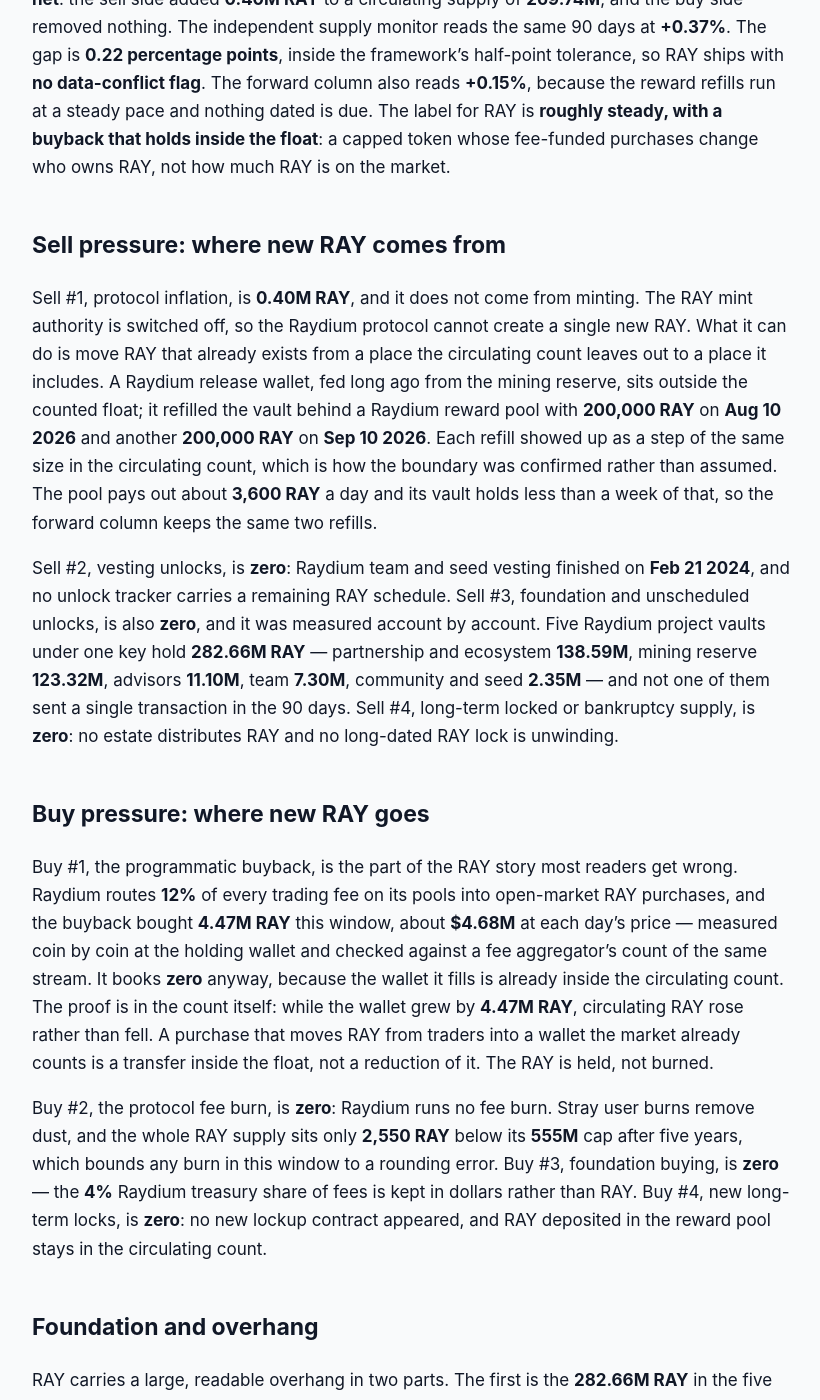
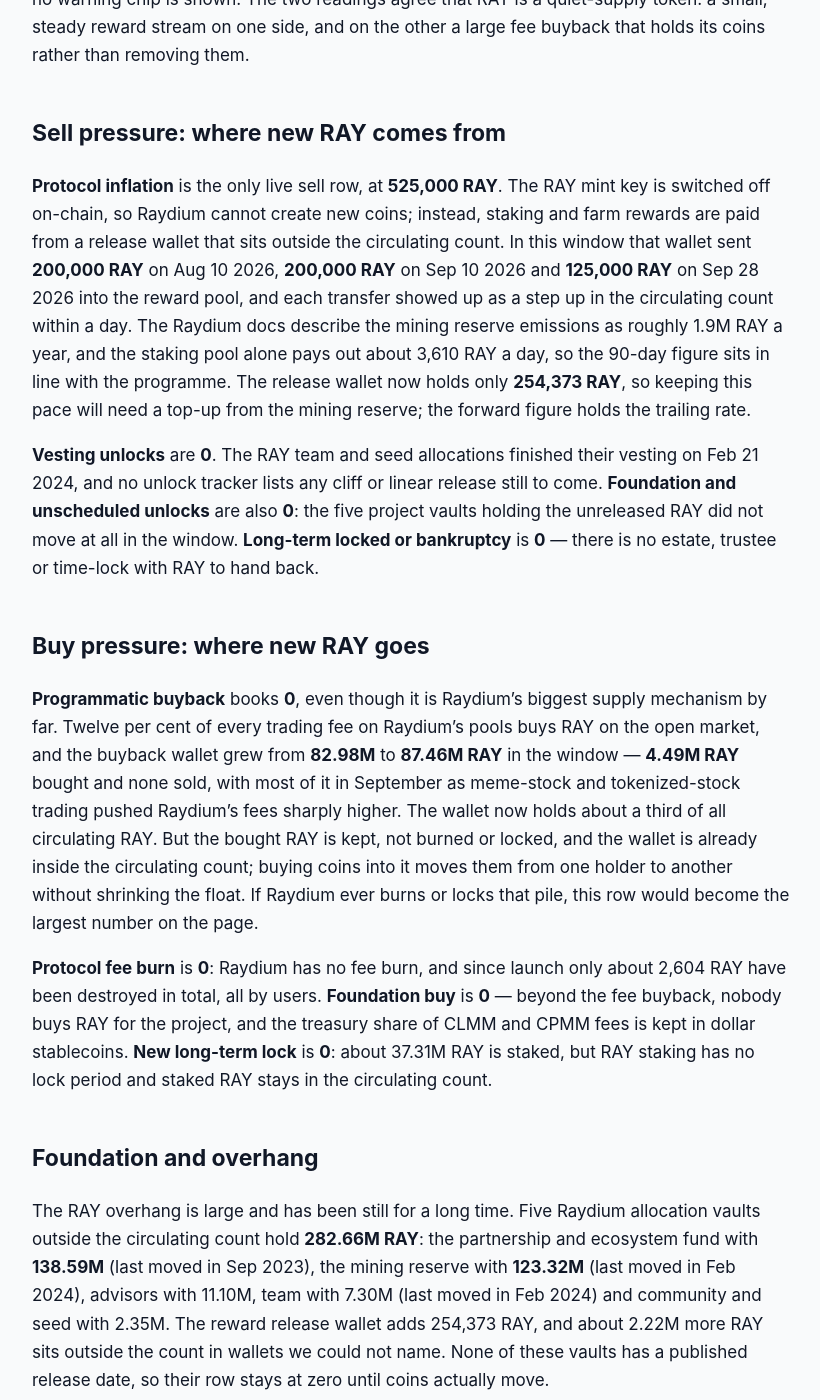
Before and after one commit to jeevansongmy-spec/mrnasdog-articles, a Jekyll site: the page built from crypto/ray-pressure-framework.md, in a window 1280 px wide and 1400 px high, scrolled down 613 px. Shown: the whole window, without its empty margins (228-1048 px from the left). Built offline with Jekyll 4.4.1, drawn with Linux system fonts in a browser that asks for light colours; some of the changed text lies outside the part shown.

Commit message:
publish: crypto/ray-pressure-framework

```diff
--- a/crypto/ray-pressure-framework.md
+++ b/crypto/ray-pressure-framework.md
@@ -1,6 +1,6 @@
 ---
-title: "RAY Inflation Analysis · September 2026 · Mixed flows, supply roughly steady"
-description: "Supply roughly steady: RAY cannot be minted, 0.40M RAY left a reserve, and the 12%-of-fees buyback holds 4.47M RAY inside the float. +0.15% net over 90 days."
+title: "RAY Inflation Analysis · September 2026 · Mixed flows · supply roughly steady"
+description: "Raydium pays 525K RAY in rewards over 90 days; its 12% fee buyback bought 4.49M RAY but holds it in a counted wallet. RAY supply up +0.19%, roughly steady."
 canonical_url: "https://mrnasdog.com/research/ray/inflation"
 tags: ["crypto", "ray", "raydium", "defi"]
 published: true
@@ -8,42 +8,46 @@ published: true
 
 > Originally published at **[mrnasdog.com/research/ray/inflation](https://mrnasdog.com/research/ray/inflation)** by MrNasdog.
 
-# RAY Inflation Analysis · September 2026 · Mixed flows, supply roughly steady
+# RAY Inflation Analysis · September 2026 · Mixed flows · supply roughly steady
 
-RAY, the token of the Raydium exchange on Solana, can never be minted again, yet RAY supply on the market still edged up this quarter. A release wallet the project keeps outside the counted float refilled a Raydium reward pool with **0.40M RAY**, and that is new float. The Raydium buyback spent **12%** of trading fees on **4.47M RAY**, but it parks the coins in a wallet that is already counted as circulating, so it takes **zero** off the market and burns nothing. The MrNasdog Pressure Framework therefore reads RAY at **+0.15% net** over the last 90 days against a supply-monitor reading of **+0.37%** — a gap of **0.22 percentage points**, inside tolerance. RAY supply is capped at **555M**, and **282.66M** of it still sits in project vaults that did not move.
+RAY supply is roughly steady: Raydium's reward programme moved **525,000 RAY** into the market over the last 90 days, nothing was taken off, and net supply grew **+0.19%** — with about the same expected over the next 90 days. The Raydium fee buyback bought **4.49M RAY** in the same window, but it keeps those coins in a wallet that already counts as circulating, so the buyback does not shrink the float. No new RAY can ever be minted: every coin comes out of the **555M** made at launch, and about **285.14M** of them still sit outside the market.
 
 ## The verdict, in one paragraph
 
-For the 90-day window ending **Sep 25 2026**, the Pressure Framework reads **RAY at +0.15% net**: the sell side added **0.40M RAY** to a circulating supply of **269.74M**, and the buy side removed nothing. The independent supply monitor reads the same 90 days at **+0.37%**. The gap is **0.22 percentage points**, inside the framework's half-point tolerance, so RAY ships with **no data-conflict flag**. The forward column also reads **+0.15%**, because the reward refills run at a steady pace and nothing dated is due. The label for RAY is **roughly steady, with a buyback that holds inside the float**: a capped token whose fee-funded purchases change who owns RAY, not how much RAY is on the market.
+Over the 90 days to Sep 30 2026, RAY's sell side was **525,000 RAY** and its buy side was **0**, against **269.86M RAY** in circulation — a net change of **+0.19%**, and **+0.19%** projected for the next 90 days. The monitor, which tracks the circulating count day by day, reads **+0.09%** for the same stretch. The gap is **0.10 percentage points**, well inside our half-point tolerance, so no warning chip is shown. The two readings agree that RAY is a quiet-supply token: a small, steady reward stream on one side, and on the other a large fee buyback that holds its coins rather than removing them.
 
 ## Sell pressure: where new RAY comes from
 
-Sell #1, protocol inflation, is **0.40M RAY**, and it does not come from minting. The RAY mint authority is switched off, so the Raydium protocol cannot create a single new RAY. What it can do is move RAY that already exists from a place the circulating count leaves out to a place it includes. A Raydium release wallet, fed long ago from the mining reserve, sits outside the counted float; it refilled the vault behind a Raydium reward pool with **200,000 RAY** on **Aug 10 2026** and another **200,000 RAY** on **Sep 10 2026**. Each refill showed up as a step of the same size in the circulating count, which is how the boundary was confirmed rather than assumed. The pool pays out about **3,600 RAY** a day and its vault holds less than a week of that, so the forward column keeps the same two refills.
+**Protocol inflation** is the only live sell row, at **525,000 RAY**. The RAY mint key is switched off on-chain, so Raydium cannot create new coins; instead, staking and farm rewards are paid from a release wallet that sits outside the circulating count. In this window that wallet sent **200,000 RAY** on Aug 10 2026, **200,000 RAY** on Sep 10 2026 and **125,000 RAY** on Sep 28 2026 into the reward pool, and each transfer showed up as a step up in the circulating count within a day. The Raydium docs describe the mining reserve emissions as roughly 1.9M RAY a year, and the staking pool alone pays out about 3,610 RAY a day, so the 90-day figure sits in line with the programme. The release wallet now holds only **254,373 RAY**, so keeping this pace will need a top-up from the mining reserve; the forward figure holds the trailing rate.
 
-Sell #2, vesting unlocks, is **zero**: Raydium team and seed vesting finished on **Feb 21 2024**, and no unlock tracker carries a remaining RAY schedule. Sell #3, foundation and unscheduled unlocks, is also **zero**, and it was measured account by account. Five Raydium project vaults under one key hold **282.66M RAY** — partnership and ecosystem **138.59M**, mining reserve **123.32M**, advisors **11.10M**, team **7.30M**, community and seed **2.35M** — and not one of them sent a single transaction in the 90 days. Sell #4, long-term locked or bankruptcy supply, is **zero**: no estate distributes RAY and no long-dated RAY lock is unwinding.
+**Vesting unlocks** are **0**. The RAY team and seed allocations finished their vesting on Feb 21 2024, and no unlock tracker lists any cliff or linear release still to come. **Foundation and unscheduled unlocks** are also **0**: the five project vaults holding the unreleased RAY did not move at all in the window. **Long-term locked or bankruptcy** is **0** — there is no estate, trustee or time-lock with RAY to hand back.
 
 ## Buy pressure: where new RAY goes
 
-Buy #1, the programmatic buyback, is the part of the RAY story most readers get wrong. Raydium routes **12%** of every trading fee on its pools into open-market RAY purchases, and the buyback bought **4.47M RAY** this window, about **$4.68M** at each day's price — measured coin by coin at the holding wallet and checked against a fee aggregator's count of the same stream. It books **zero** anyway, because the wallet it fills is already inside the circulating count. The proof is in the count itself: while the wallet grew by **4.47M RAY**, circulating RAY rose rather than fell. A purchase that moves RAY from traders into a wallet the market already counts is a transfer inside the float, not a reduction of it. The RAY is held, not burned.
+**Programmatic buyback** books **0**, even though it is Raydium's biggest supply mechanism by far. Twelve per cent of every trading fee on Raydium's pools buys RAY on the open market, and the buyback wallet grew from **82.98M** to **87.46M RAY** in the window — **4.49M RAY** bought and none sold, with most of it in September as meme-stock and tokenized-stock trading pushed Raydium's fees sharply higher. The wallet now holds about a third of all circulating RAY. But the bought RAY is kept, not burned or locked, and the wallet is already inside the circulating count; buying coins into it moves them from one holder to another without shrinking the float. If Raydium ever burns or locks that pile, this row would become the largest number on the page.
 
-Buy #2, the protocol fee burn, is **zero**: Raydium runs no fee burn. Stray user burns remove dust, and the whole RAY supply sits only **2,550 RAY** below its **555M** cap after five years, which bounds any burn in this window to a rounding error. Buy #3, foundation buying, is **zero** — the **4%** Raydium treasury share of fees is kept in dollars rather than RAY. Buy #4, new long-term locks, is **zero**: no new lockup contract appeared, and RAY deposited in the reward pool stays in the circulating count.
+**Protocol fee burn** is **0**: Raydium has no fee burn, and since launch only about 2,604 RAY have been destroyed in total, all by users. **Foundation buy** is **0** — beyond the fee buyback, nobody buys RAY for the project, and the treasury share of CLMM and CPMM fees is kept in dollar stablecoins. **New long-term lock** is **0**: about 37.31M RAY is staked, but RAY staking has no lock period and staked RAY stays in the circulating count.
 
 ## Foundation and overhang
 
-RAY carries a large, readable overhang in two parts. The first is the **282.66M RAY** in the five Raydium project vaults, all outside the circulating count and all without a release schedule; they are re-read on chain every refresh. The second is the Raydium buyback wallet at **87.25M RAY**, about **32%** of circulating supply, held under a single key rather than a contract. It is inside the float already, but it is one decision away from moving: it has sent RAY out before — **552,905 RAY** across 2021 to 2023, the last on **Feb 24 2023** — and nothing since. The Raydium protocol multisig holds another **8.87M RAY**, flat for more than two years. The project's stated position is that what happens to the bought-back RAY is a governance question. If any vault's balance falls between refreshes, the outflow enters Sell #3 at the next refresh; if the buyback wallet's balance falls, the destination decides the row.
+The RAY overhang is large and has been still for a long time. Five Raydium allocation vaults outside the circulating count hold **282.66M RAY**: the partnership and ecosystem fund with **138.59M** (last moved in Sep 2023), the mining reserve with **123.32M** (last moved in Feb 2024), advisors with 11.10M, team with 7.30M (last moved in Feb 2024) and community and seed with 2.35M. The reward release wallet adds 254,373 RAY, and about 2.22M more RAY sits outside the count in wallets we could not name. None of these vaults has a published release date, so their row stays at zero until coins actually move.
 
-## How RAY compares to other DEX tokens with buybacks
+The buyback wallet, holding **87.46M RAY**, is watched separately. It sits inside the circulating count, so selling from it would add nothing new to supply, but a burn from it would open a buy row. We re-read every one of these balances at each rebuild: if any vault's balance falls between checks, the outflow enters the unscheduled-unlock row at the next refresh.
 
-Exchange tokens that turn fees into buybacks split into two designs, and RAY sits in the one that moves supply least. In buy-and-burn, the purchased coins go to an address no one controls, total supply falls, and the float shrinks by the full amount. In buy-and-hold, the purchased coins go to a wallet the project controls; whether the float shrinks depends entirely on whether that wallet is counted as circulating. RAY's is, so the Raydium buyback supports the order book without reducing the RAY on it — flow support without float reduction, the mirror image of a reserve burn.
+## How RAY compares to other DEX tokens with fee buybacks
 
-Against uncapped proof-of-stake tokens, RAY looks calm by design. An uncapped chain mints new coins every epoch and hopes a fee burn offsets them; RAY mints nothing, and its only new float comes from pre-minted reserves released by the project in visible, dated transfers. Against capped proof-of-work coins, the difference is who holds the key: a mined coin's remaining supply is released by protocol arithmetic, while RAY's **282.66M** unreleased coins are released only when the project chooses. The fee base underneath is real — Raydium collected about **$39.4M** in trading fees over the last 30 days — and it is what funds the buyback, but the buyback's effect on supply depends on the wallet, not on the size of the fees.
+Most exchange tokens that turn fees into buying pressure fall into two groups. One group burns what it buys — PancakeSwap's CAKE is the best-known DEX example — so every purchase lowers total supply and shows up directly as a buy row. The other group buys and holds, like Hyperliquid's HYPE, whose fee fund keeps the tokens it purchases. RAY belongs to the second group: Raydium's buyback is large and automatic, but it ends in a wallet the market still counts, so the supply effect depends on what Raydium decides to do with the pile, not on the buying itself.
+
+On the sell side, RAY is closer to a fixed-supply token than to a chain coin with open-ended issuance. The mint is disabled, so RAY cannot inflate past its 555M cap the way uncapped proof-of-stake coins can; new float can only come from the pre-made reserves. That makes RAY's real supply risk the **282.66M** in project vaults — more than the whole circulating float — rather than any emission curve.
 
 ## What to watch in the next 90 days
 
-First, the reward-pool refills: the last two landed on **Aug 10 2026** and **Sep 10 2026**, and a larger or more frequent refill would lift the sell side above its booked **0.40M RAY**. Second, any governance decision on the bought-back stack: burning the **87.25M RAY** would remove it from supply and open a large buy row, while sending it to market would change nothing in the count but everything in the order book. Third, the five project vaults at **282.66M RAY**: they have not moved in the window, and any outflow into the market would enter Sell #3 at the next refresh. Fourth, the circulating count itself: one small step of about **25,000 RAY** in late August has no identified source yet, and the next rebuild re-checks it.
+First, a top-up of the reward release wallet from the mining reserve: at the current pace its 254,373 RAY lasts about six weeks, and the first move out of the mining reserve since Feb 25 2024 would be worth noting. Second, any Raydium announcement to burn or lock the 87.46M RAY buyback pile, which would turn the buyback into real buy pressure overnight. Third, the fee level itself: 12% of fees sets the buyback size, and September's surge came from meme-stock and tokenized-stock launches that may cool. Fourth, any movement from the partnership and ecosystem fund, still-untouched since Sep 2023. None of these has a date, so the coin page lists no dated event for the next 90 days.
 
 ## Summary
 
-The MrNasdog Pressure Framework reads RAY at **+0.15% net** over the trailing 90 days and **+0.15%** over the next 90, with supply roughly steady. The structural mechanism is a capped token with the mint switched off, whose only new float is reserve RAY released into a reward pool, and whose **12%**-of-fees buyback holds the coins in a wallet the market already counts. The key risk is concentration: **282.66M RAY** in project vaults and **87.25M RAY** in the buyback wallet can each move on one decision. The ceiling is the **555M RAY** cap, which can never rise.
+RAY supply grew **+0.19%** over the last 90 days and is projected to grow about the same next, as Raydium's reward programme released **525,000 RAY** into the market. The fee buyback bought **4.49M RAY** but holds it in a wallet already counted as circulating, so it takes nothing off the market while the pile grows to about a third of the float. RAY can never be minted, which caps supply at 555M, but **282.66M RAY** still sits in project vaults with no release date — that overhang, not new issuance, is the key supply risk to watch.
 
-*MrNasdog Pressure Framework analysis of RAY, Metric 1 — Inflation. Data + explanation only. Not financial advice. Updated Sep 25 2026.*
+---
+
+*MrNasdog Pressure Framework analysis of RAY, Metric 1 — Inflation. Data + explanation only. Not financial advice. Checked Sep 30 2026.*
```
